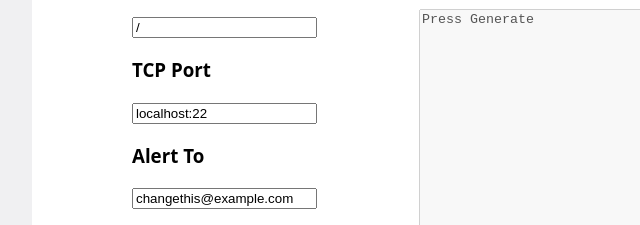
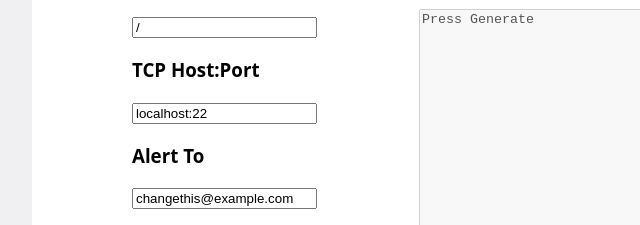
Before and after one commit to nictuku/zmon, a plain HTML site: page form.html in a window 1280 px wide. Shown: the part 252-477 px from the top of the page, 48-688 px from the left. Drawn offline with Linux system fonts and the light colour scheme.

Commit message:
Form TCP Port => TCP Host:Port

```diff
--- a/form.html
+++ b/form.html
@@ -67,7 +67,7 @@ function GenerateZmonConfig()
 <div id="configForm">
 <h3>Disk Partition Mount Point</h3>
 <p><input type="text" name="partition" value="/"></p>
-<h3>TCP Port</h3>
+<h3>TCP Host:Port</h3>
 <p><input type="text" name="tcpPort" value="localhost:22"></p>
 <h3>Alert To</h3>
 <p><input type="text" name="alertTo" value="changethis@example.com"></p>
```
